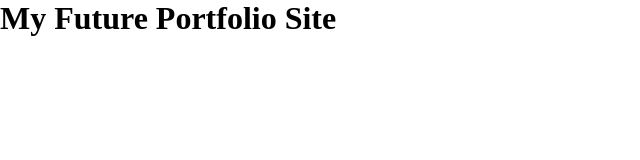
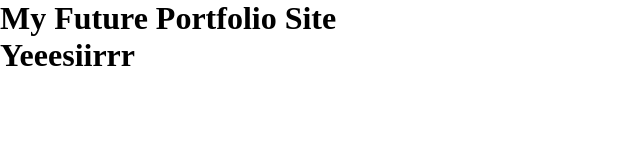
Before and after one commit to Allizine/portfolio-site, a plain HTML site: page index.html in a window 1280 px wide. Shown: the whole page, without its empty margins (0-640 px from the left). Drawn offline with Linux system fonts and the light colour scheme.

Commit message:
Added Placeholder TXT + Classes

```diff
--- a/index.html
+++ b/index.html
@@ -10,6 +10,7 @@
 <body>
     <h1 class="mainheader">
         My Future Portfolio Site
+        <p class="yessir">Yeeesiirrr</p>
     </h1>
 </body>
 </html>
--- a/style.css
+++ b/style.css
@@ -5,5 +5,9 @@
   }
 
   .mainheader {
-      position: absolute;;
+      position: absolute;
   }
+
+  .yessir {
+      font-weight: bold;
+  }
```
